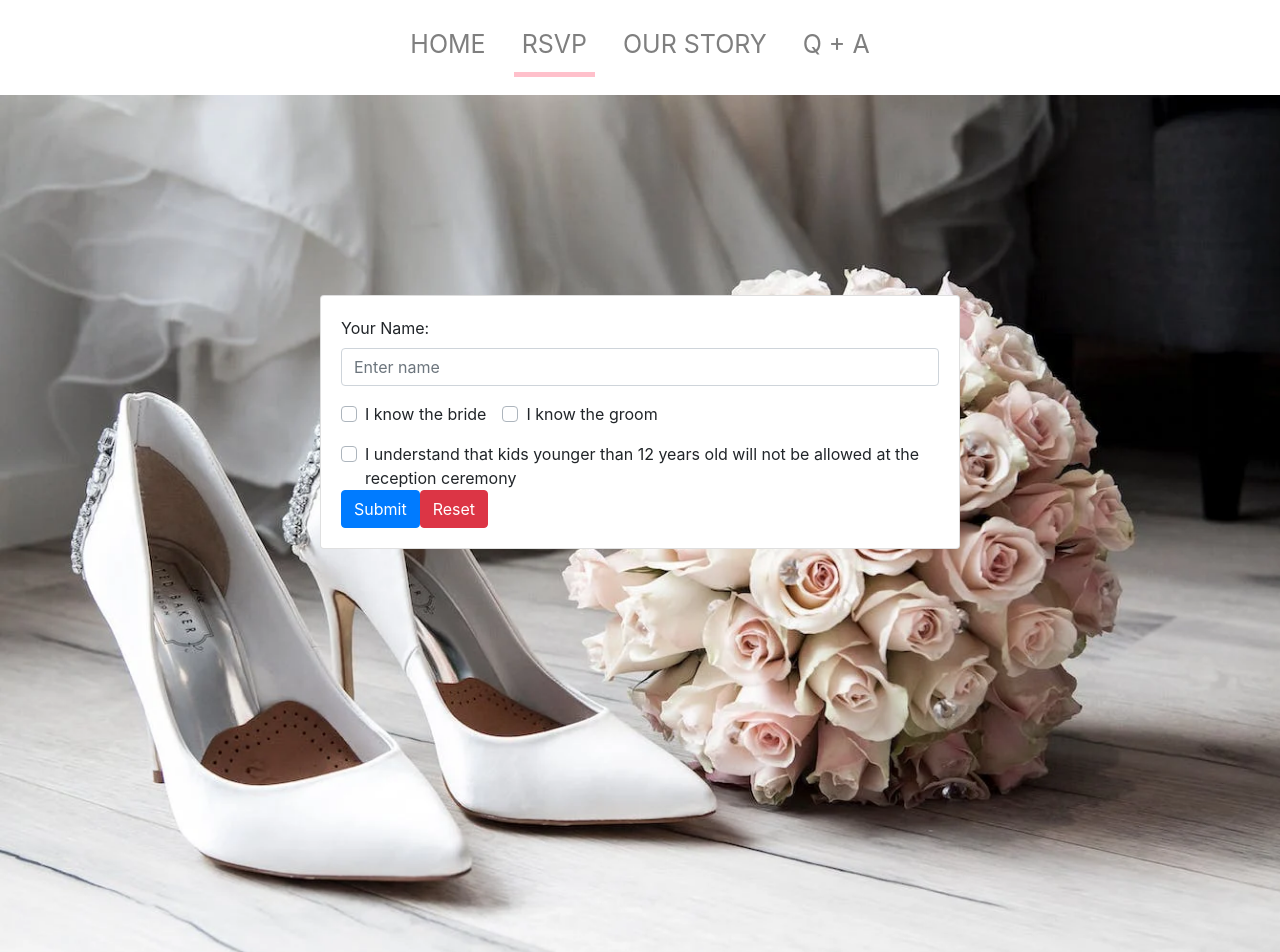
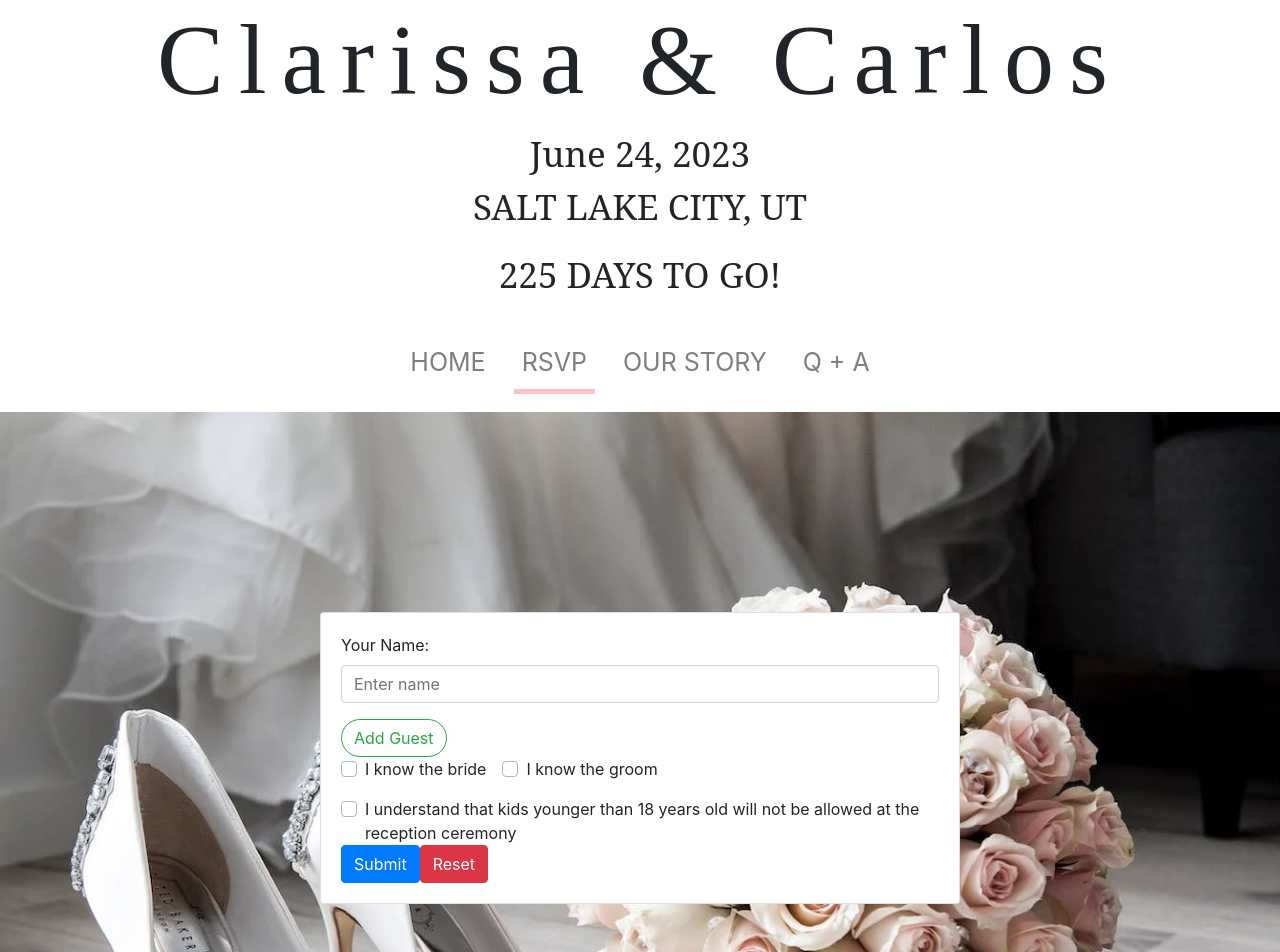
Before and after one commit to josecis0216/wedding-site-moy, a Nuxt app: page /rsvp in a window 1280 px wide. Shown: the top 952 px of the page. Built offline with nearby package versions, Linux system fonts and the light colour scheme.

Commit message:
added guest functionality to rsvp page

```diff
--- a/components/nav/TopHeader.vue
+++ b/components/nav/TopHeader.vue
@@ -1,5 +1,10 @@
 <template>
   <div>
+    <div>
+      <h1 class="over-text fade-in">Clarissa & Carlos</h1>
+      <p class="home-details">June 24, 2023 <br />SALT LAKE CITY, UT</p>
+      <P class="home-details">{{ daysToGo }} DAYS TO GO!</P>
+    </div>
     <b-navbar>
       <b-navbar-nav class="m-auto">
         <nuxt-link to="/" class="nav-link">HOME</nuxt-link>
@@ -10,6 +15,23 @@
     </b-navbar>
   </div>
 </template>
+
+<script>
+export default {
+  data() {
+    return {
+      daysToGo: '',
+    }
+  },
+  created() {
+    const wD = new Date('2023-06-24')
+    const d = new Date()
+    const dayDiff = Math.abs(wD - d)
+
+    this.daysToGo = Math.ceil(dayDiff / (1000 * 60 * 60 * 24))
+  },
+}
+</script>
 
 <style scoped>
 a {
@@ -31,10 +53,35 @@ a.nav-link {
   border-bottom: 5px solid pink;
 }
 
+.over-text {
+  text-align: center;
+  font-size: 100px;
+  font-family: 'Allura, Helvetica, sans-serif';
+  letter-spacing: 15px;
+}
+
+.home-details {
+  text-align: center;
+  font-size: 35px;
+  font-family: 'serif';
+}
+
+.fade-in {
+  opacity: 1;
+  animation-name: fadeInOpacity;
+  animation-iteration-count: 1;
+  animation-timing-function: ease-in;
+  animation-duration: 2s;
+}
+
 @media only screen and (max-width: 500px) {
   a.nav-link {
     margin: 0px;
     font-size: 20px;
   }
+
+  .over-text {
+    letter-spacing: 0px;
+  }
 }
 </style>
--- a/pages/index.vue
+++ b/pages/index.vue
@@ -5,11 +5,7 @@
       <img src="~/static/sunflower.png" alt="sunflower header image" class="header-sunflower-img"/>
     </div>
     <TopHeader />
-    <div>
-      <h1 class="over-text fade-in">Clarissa & Carlos</h1>
-      <p class="home-details">June 24, 2023 SALT LAKE CITY, UT</p>
-      <P class="home-details">{{ daysToGo }} DAYS TO GO!</P>
-    </div>
+
     <b-container>
       <b-row>
         <b-col>
@@ -17,18 +13,7 @@
         </b-col>
       </b-row>
     </b-container>
-    <div class="relative flex items-top justify-center min-h-screen bg-gray-100 sm:items-center sm:pt-0">
-      <div class="max-w-4xl mx-auto sm:px-6 lg:px-8">
-        <div class="mt-8 bg-white overflow-hidden shadow sm:rounded-lg p-6">
 
-          <div class="wrapper">
-            <transition name="fade">
-
-            </transition>
-          </div>
-        </div>
-      </div>
-    </div>
     <BottomFooter />
   </section>
 </template>
@@ -49,15 +34,7 @@ export default {
       sliding: null,
       src: '/public/images/clarissa_carlits.jpeg',
       loaded: false,
-      daysToGo: '',
     }
-  },
-  created() {
-    const wD = new Date('2023-06-24');
-    const d = new Date();
-    const dayDiff = Math.abs(wD - d);
-
-    this.daysToGo = Math.ceil(dayDiff / (1000 * 60 * 60 * 24));
   },
   methods: {
     onLoaded() {
@@ -85,19 +62,6 @@ img.backgroundImg {
   padding-bottom: 25px;
 }
 
-.over-text {
-  text-align: center;
-  font-size: 100px;
-  font-family: 'Allura, Helvetica, sans-serif';
-  letter-spacing: 15px;
-}
-
-.home-details {
-  text-align: center;
-  font-size: 35px;
-  font-family: 'serif';
-}
-
 .fade-enter-active {
   transition: opacity 3s ease-in-out;
 }
@@ -108,14 +72,6 @@ img.backgroundImg {
 
 .fade-enter {
   opacity: 0;
-}
-
-.fade-in {
-  opacity: 1;
-  animation-name: fadeInOpacity;
-  animation-iteration-count: 1;
-  animation-timing-function: ease-in;
-  animation-duration: 2s;
 }
 
 @media only screen and (max-width:500px) {
--- a/pages/rsvp/index.vue
+++ b/pages/rsvp/index.vue
@@ -5,31 +5,60 @@
       <b-container>
         <b-row>
           <b-col>
-            <b-card style="max-width: 40rem;margin:200px auto 0px auto;">
+            <b-card style="max-width: 40rem; margin: 200px auto 0px auto">
               <b-form v-if="show" @submit.prevent="onSubmit" @reset="onReset">
-                <b-form-group id="input-group-1" label="Your Name:" label-for="input-1">
-                  <b-form-input id="input-1" v-model="form.fullName" placeholder="Enter name" required></b-form-input>
+                <b-form-group
+                  id="input-group-1"
+                  label="Your Name:"
+                  label-for="input-1"
+                >
+                  <b-form-input
+                    id="input-1"
+                    v-model="form.fullName"
+                    placeholder="Enter name"
+                    required
+                  ></b-form-input>
                 </b-form-group>
 
-                <b-form-group id="input-group-2" v-slot="{ ariaDescribedby }">
-                  <b-form-checkbox-group v-model="form.brideOrGroom" id="checkboxes-2"
-                    :aria-describedby="ariaDescribedby">
-                    <b-form-checkbox value="bride">I know the bride</b-form-checkbox>
-                    <b-form-checkbox value="groom">I know the groom</b-form-checkbox>
+                <b-button pill variant="outline-success" @click="showAddGuests" v-show="!showGuests">Add Guest</b-button>
+
+                <b-form-group v-for="(guest,k) in form.guests" :key="k" v-show="showGuests">
+                  <b-form-input type="text" class="form-control" placeholder="Guest Name" v-model="guest.name"></b-form-input>
+                  <span>
+                    <b-button pill variant="outline-danger" @click="remove(k)" v-show="k || ( !k && form.guests.length > 1)">Remove</b-button>
+                    <b-button pill variant="outline-success" @click="add(k)" v-show="k == form.guests.length-1">Add Guest</b-button>
+                  </span>
+                </b-form-group>
+
+
+                <b-form-group
+                  id="input-group-check"
+                  v-slot="{ ariaDescribedby }"
+                >
+                  <b-form-checkbox-group
+                    v-model="form.brideOrGroom"
+                    id="checkboxes-2"
+                    :aria-describedby="ariaDescribedby"
+                  >
+                    <b-form-checkbox value="bride"
+                      >I know the bride</b-form-checkbox
+                    >
+                    <b-form-checkbox value="groom"
+                      >I know the groom</b-form-checkbox
+                    >
                   </b-form-checkbox-group>
                 </b-form-group>
 
                 <b-card-text></b-card-text>
-                <!-- <b-form-group id="input-group-3" v-slot="{ ariaDescribedby }">
-                  <b-form-checkbox-group id="checkboxes-3" :aria-describedby="ariaDescribedby">
-                    <b-form-checkbox v-model="form.checkedUnderstand" value="1" unchecked-value="0">I understand that kids
-                      younger
-                      than 12 years old will not be allowed at the reception ceremony</b-form-checkbox>
-                  </b-form-checkbox-group>
-                </b-form-group> -->
-                <b-form-checkbox id="checkbox-accept" v-model="form.checkedUnderstand" name="checkbox-accept"
-                  value="accepted" unchecked-value="not_accepted">
-                  I understand that kids younger than 12 years old will not be allowed at the reception ceremony
+                <b-form-checkbox
+                  id="checkbox-accept"
+                  v-model="form.checkedUnderstand"
+                  name="checkbox-accept"
+                  value="accepted"
+                  unchecked-value="not_accepted"
+                >
+                  I understand that kids younger than 18 years old will not be
+                  allowed at the reception ceremony
                 </b-form-checkbox>
 
                 <b-button type="submit" variant="primary">Submit</b-button>
@@ -65,12 +94,32 @@ export default {
       form: {
         fullName: '',
         brideOrGroom: [],
+        guests: [{
+          name: ''
+        }],
         checkedUnderstand: 'not_accepted',
       },
       show: true,
+      showGuests: false
     }
   },
   methods: {
+    showAddGuests() {
+      this.showGuests = true
+    },
+
+    add() {
+      this.form.guests.push({
+        name: ''
+      })
+      console.log(this.form.guests)
+    },
+
+    remove(index) {
+      this.form.guests.splice(index, 1)
+      console.log(this.form.guests)
+    },
+
     onSubmit(event) {
       if (this.form.checkedUnderstand === 'accepted') {
         console.log('SUCCESS! Form was submitted')
--- a/store/index.js
+++ b/store/index.js
@@ -17,6 +17,7 @@ export default {
             const requestData = {
                 fullName: payload.fullName,
                 brideOrGroom: payload.brideOrGroom,
+                guests: payload.guests
                 //   message: payload.message,
             };
             const response = await fetch(`https://clarissa-carlos-default-rtdb.firebaseio.com/requests.json`, { // fetch(`https://vue-practice-88f8e-default-rtdb.firebaseio.com/requests/requests.json`
@@ -52,6 +53,7 @@ export default {
                     id: key,
                     fullName: responseData[key].fullName,
                     brideOrGroom: responseData[key].message,
+                    guests: responseData[key].guests
                 };
                 requests.push(requestData);
                 console.log(requestData);
```
Also changed, not shown: pages/story/index.vue (+56 -3 lines). Lines whose indentation alone changed are shown as unchanged.
